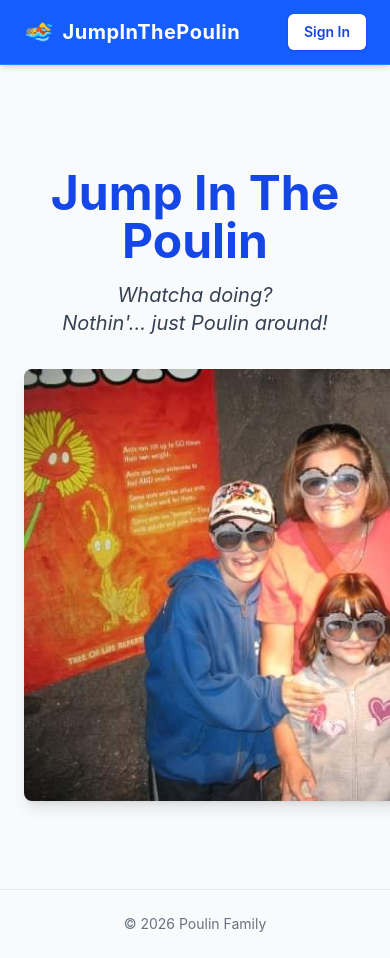
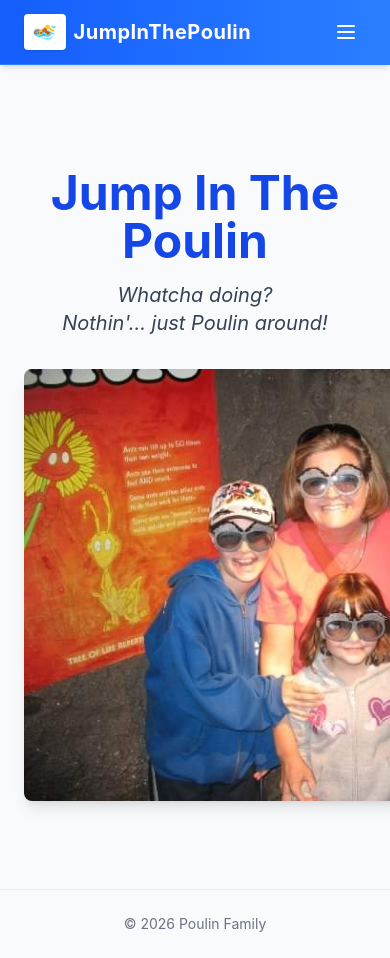
Before and after one commit to cotk19/jumpinthepoulin, a Next.js app: page / in a window 390 px wide. Shown: the top 958 px of the page. Built offline with nearby package versions, Linux system fonts and the light colour scheme.

Commit message:
adding updates to navbar

```diff
--- a/app/components/Navbar.tsx
+++ b/app/components/Navbar.tsx
@@ -2,58 +2,129 @@
 
 import Link from 'next/link';
 import { usePathname } from 'next/navigation';
+import { useState } from 'react';
 
 export default function Navbar() {
   const pathname = usePathname();
+  const [menuOpen, setMenuOpen] = useState(false);
 
   const linkClass = (path: string) =>
-    `transition ${
+    `block transition ${
       pathname === path
         ? 'text-yellow-300 font-semibold'
         : 'hover:text-blue-100'
     }`;
 
+  const mobileLinkClass = (path: string) =>
+    `block rounded px-3 py-2 transition ${
+      pathname === path
+        ? 'bg-blue-500 text-yellow-300 font-semibold'
+        : 'hover:bg-blue-500'
+    }`;
+
   return (
-    <nav className="sticky top-0 z-20 border-b border-blue-500 bg-blue-600 text-white shadow-md">
+    <nav className="sticky top-0 z-20 border-b border-blue-500 bg-gradient-to-r from-blue-600 to-blue-500 text-white shadow-md">
       <div className="mx-auto flex h-16 max-w-6xl items-center justify-between px-6">
-
-        {/* Left side */}
         <div className="flex items-center gap-8">
-
-          {/* Logo */}
-          <Link
-            href="/"
-            className="flex items-center gap-2 text-xl font-bold tracking-wide transition hover:text-blue-100"
-          >
-            <span className="text-2xl">🏊</span>
-            <span>JumpInThePoulin</span>
+          <Link href="/" className="flex items-center gap-2 text-xl font-bold tracking-wide group">
+            <div className="bg-white text-blue-600 px-2 py-1 rounded shadow group-hover:scale-105 transition">
+              🏊
+            </div>
+            <span className="group-hover:text-blue-100 transition">
+              JumpInThePoulin
+            </span>
           </Link>
 
-          {/* Links */}
           <div className="hidden md:flex items-center gap-6 text-base font-medium">
-            <Link href="/" className={linkClass('/')}>
+            <Link href="/" className={linkClass('/')} onClick={() => setMenuOpen(false)}>
               Home
             </Link>
-            <Link href="/travel" className={linkClass('/travel')}>
+            <Link
+              href="/travel"
+              className={linkClass('/travel')}
+              onClick={() => setMenuOpen(false)}
+            >
               Travel
             </Link>
-            <Link href="/recipes" className={linkClass('/recipes')}>
+            <Link
+              href="/recipes"
+              className={linkClass('/recipes')}
+              onClick={() => setMenuOpen(false)}
+            >
               Recipes
             </Link>
             <Link
               href="/just-poulin-around"
               className={linkClass('/just-poulin-around')}
+              onClick={() => setMenuOpen(false)}
             >
               Just Poulin Around
             </Link>
           </div>
         </div>
 
-        {/* Right side */}
-        <button className="rounded-md bg-white px-4 py-2 text-sm font-semibold text-blue-700 shadow-sm transition hover:bg-blue-50">
-          Sign In
-        </button>
+        <div className="flex items-center gap-3">
+          <button className="hidden rounded-md bg-white px-4 py-2 text-sm font-semibold text-blue-700 shadow-sm transition hover:bg-blue-50 md:block">
+            Sign In
+          </button>
+
+          <button
+            type="button"
+            className="rounded-md p-2 transition hover:bg-blue-500 md:hidden"
+            aria-label="Toggle menu"
+            onClick={() => setMenuOpen(!menuOpen)}
+          >
+            <svg
+              className="h-6 w-6"
+              fill="none"
+              stroke="currentColor"
+              strokeWidth="2"
+              viewBox="0 0 24 24"
+            >
+              {menuOpen ? (
+                <path strokeLinecap="round" strokeLinejoin="round" d="M6 18L18 6M6 6l12 12" />
+              ) : (
+                <path strokeLinecap="round" strokeLinejoin="round" d="M4 6h16M4 12h16M4 18h16" />
+              )}
+            </svg>
+          </button>
+        </div>
       </div>
+
+      {menuOpen && (
+        <div className="border-t border-blue-500 bg-blue-600 px-6 py-4 md:hidden">
+          <div className="flex flex-col gap-2 text-base">
+            <Link href="/" className={mobileLinkClass('/')} onClick={() => setMenuOpen(false)}>
+              Home
+            </Link>
+            <Link
+              href="/travel"
+              className={mobileLinkClass('/travel')}
+              onClick={() => setMenuOpen(false)}
+            >
+              Travel
+            </Link>
+            <Link
+              href="/recipes"
+              className={mobileLinkClass('/recipes')}
+              onClick={() => setMenuOpen(false)}
+            >
+              Recipes
+            </Link>
+            <Link
+              href="/just-poulin-around"
+              className={mobileLinkClass('/just-poulin-around')}
+              onClick={() => setMenuOpen(false)}
+            >
+              Just Poulin Around
+            </Link>
+
+            <button className="mt-2 rounded-md bg-white px-4 py-2 text-sm font-semibold text-blue-700 shadow-sm transition hover:bg-blue-50">
+              Sign In
+            </button>
+          </div>
+        </div>
+      )}
     </nav>
   );
 }
```
